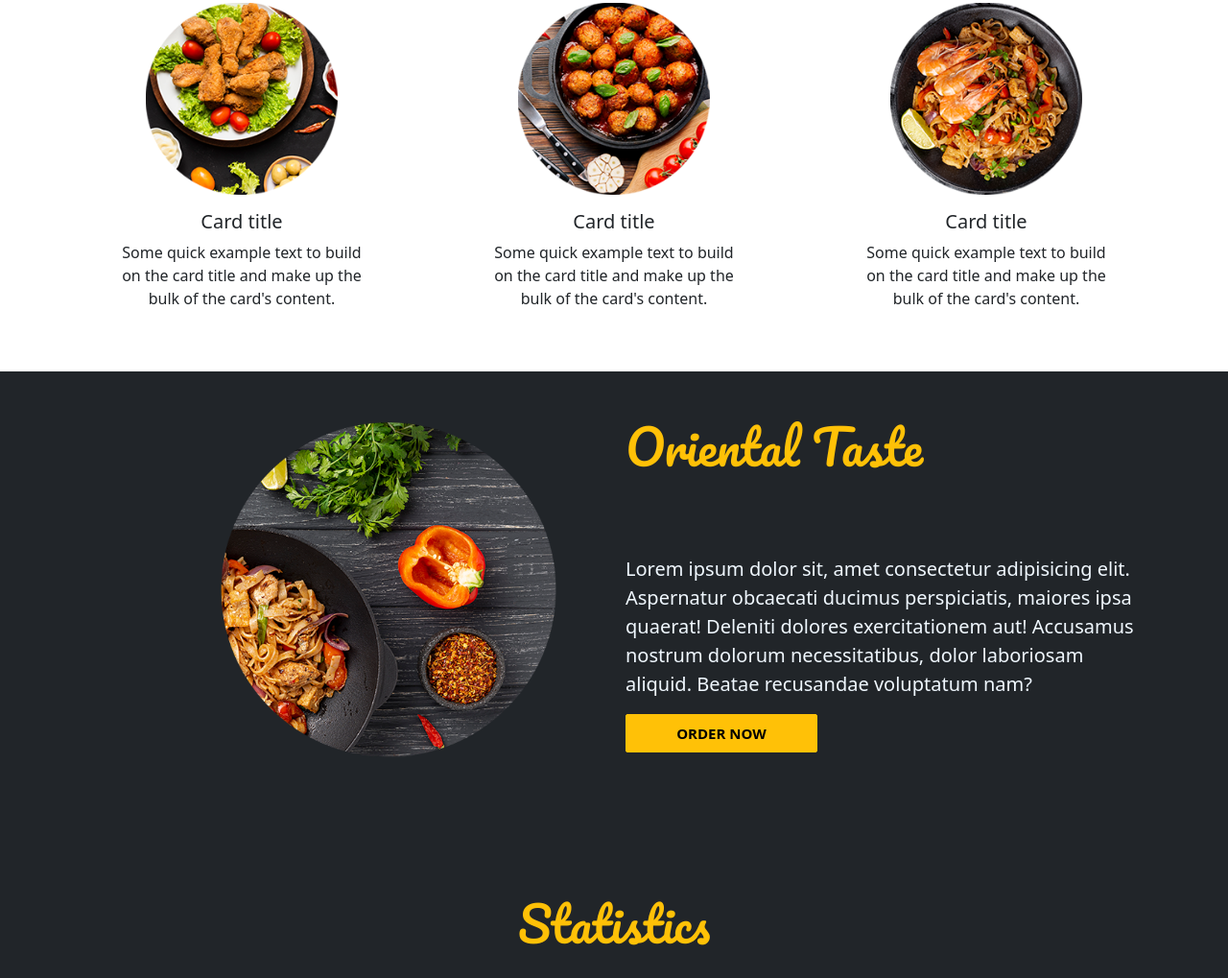
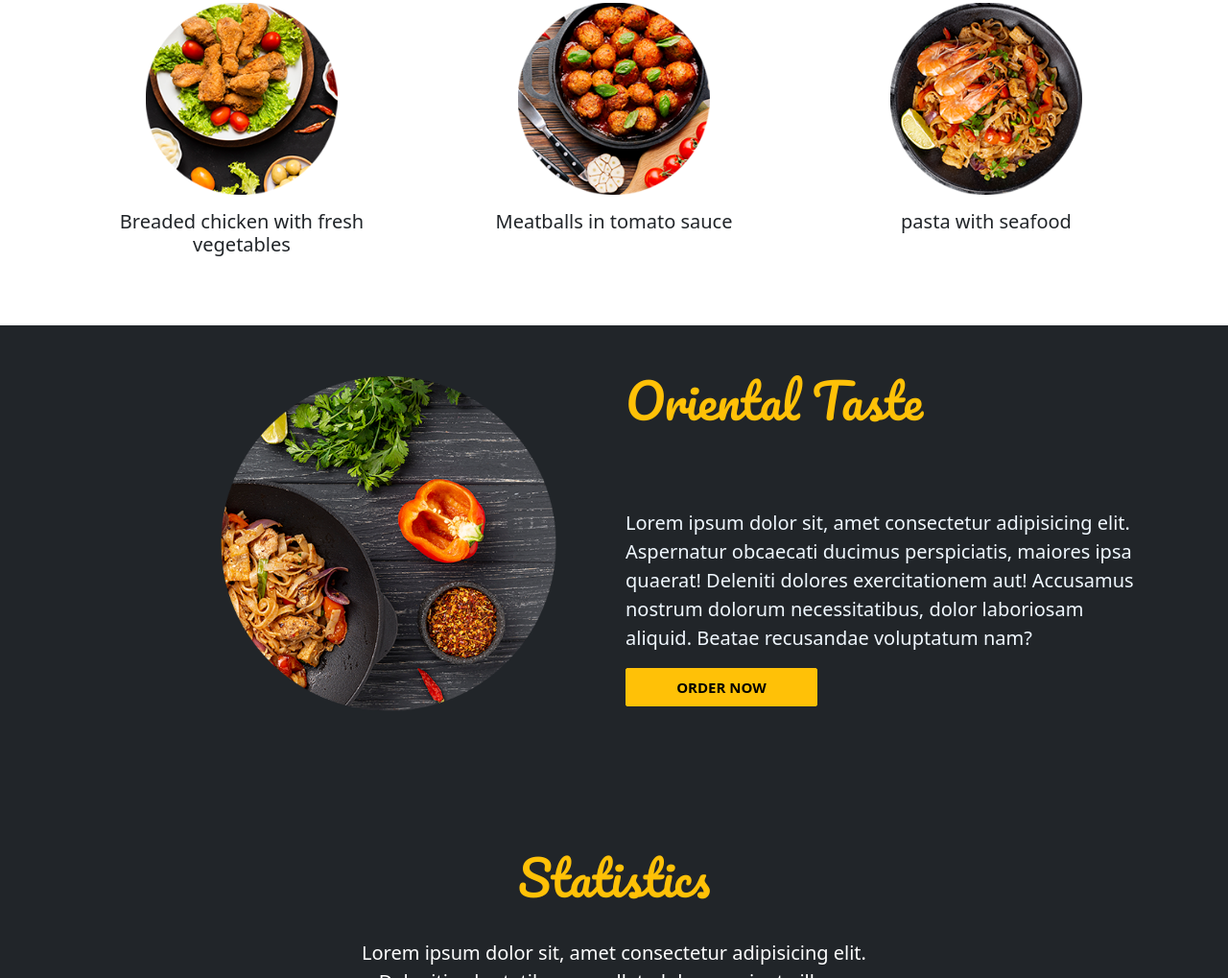
Before and after one commit to Pelimenya/Food_Website, a website: page index.html in a window 1280 px wide. Shown: the part 1126-2145 px from the top of the page at 96% size. Drawn offline with nearby package versions, Linux system fonts and the light colour scheme.

Commit message:
add text

```diff
--- a/index.html
+++ b/index.html
@@ -86,11 +86,7 @@
                 <div class="card" style="width: 18rem">
                   <img class="card-img-top" src="./img/foodCard_1.png" alt="Card image cap" />
                   <div class="card-body">
-                    <h5 class="card-title">Card title</h5>
-                    <p class="card-text">
-                      Some quick example text to build on the card title and
-                      make up the bulk of the card's content.
-                    </p>
+                    <h5 class="card-title">Breaded chicken with fresh vegetables</h5>
                   </div>
                 </div>
               </a>
@@ -100,11 +96,7 @@
                 <div class="card" style="width: 18rem">
                   <img class="card-img-top" src="./img/foodCacrd_2.png" alt="Card image cap" />
                   <div class="card-body">
-                    <h5 class="card-title">Card title</h5>
-                    <p class="card-text">
-                      Some quick example text to build on the card title and
-                      make up the bulk of the card's content.
-                    </p>
+                    <h5 class="card-title">Meatballs in tomato sauce</h5>
                   </div>
                 </div>
               </a>
@@ -114,11 +106,7 @@
                 <div class="card" style="width: 18rem">
                   <img class="card-img-top" src="./img/foodcard_3.png" alt="Card image cap" />
                   <div class="card-body">
-                    <h5 class="card-title">Card title</h5>
-                    <p class="card-text">
-                      Some quick example text to build on the card title and
-                      make up the bulk of the card's content.
-                    </p>
+                    <h5 class="card-title">pasta with seafood</h5>
                   </div>
                 </div>
               </a>
```
